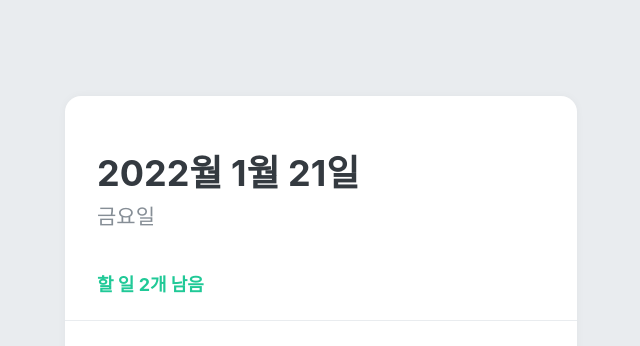
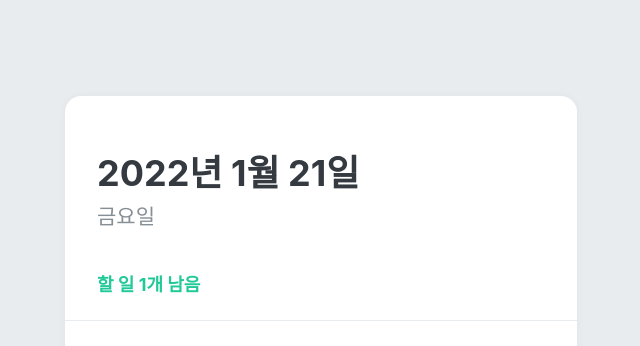
Before and after one commit to kod0751/re-todolist, a React (Create React App) app: page / in a window 1280 px wide. Shown: the top 346 px of the page, without its empty margins (319-959 px from the left). Built offline with nearby package versions, Linux system fonts and the light colour scheme.

Commit message:
TodoHead 기능구현

```diff
--- a/src/components/TodoContext.js
+++ b/src/components/TodoContext.js
@@ -14,7 +14,7 @@
   {
     id: 3,
     text: 'Context 만들기',
-    done: false,
+    done: true,
   },
   {
     id: 4,
--- a/src/components/TodoHead.js
+++ b/src/components/TodoHead.js
@@ -1,5 +1,6 @@
 import React from 'react';
 import styled from 'styled-components';
+import { useTodoState } from './TodoContext';
 
 const TodoHeadBlock = styled.div`
   padding-top: 48px;
@@ -29,11 +30,24 @@
 `;
 
 function TodoHead() {
+  const todos = useTodoState();
+  const undoneTasks = todos.filter((todo) => !todo.done);
+
+  const today = new Date();
+  const dateString = today.toLocaleDateString('ko-KR', {
+    year: 'numeric',
+    month: 'long',
+    day: 'numeric',
+  });
+  const dayName = today.toLocaleDateString('ko-KR', {
+    weekday: 'long',
+  });
+
   return (
     <TodoHeadBlock>
-      <h1>2022월 1월 21일</h1>
-      <div className="day">금요일</div>
-      <div className="tasks-left">할 일 2개 남음</div>
+      <h1>{dateString}</h1>
+      <div className="day">{dayName}</div>
+      <div className="tasks-left">할 일 {undoneTasks.length}개 남음</div>
     </TodoHeadBlock>
   );
 }
```
